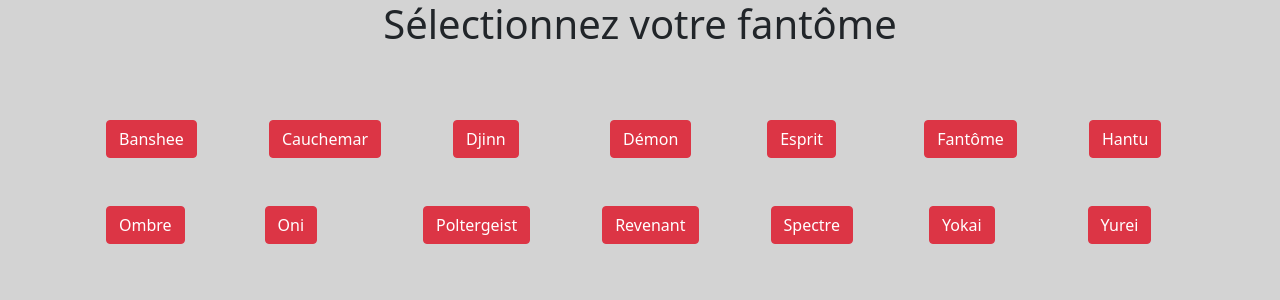
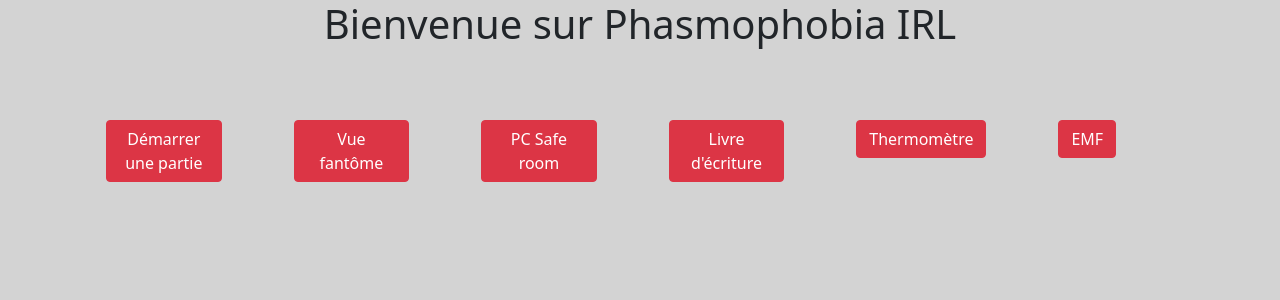
Before and after one commit to Zigotote/phasmophobia, a Vue app: page /choose-ghost in a window 1280 px wide. Shown: the top 300 px of the page. Built offline with nearby package versions, Linux system fonts and the light colour scheme; no server answers.

Commit message:
Add: init navigation with unique url

```diff
--- a/src/App.vue
+++ b/src/App.vue
@@ -1,9 +1,38 @@
 <template>
-  <router-view />
+  <home v-if="state.page === undefined || state.page === null || state.page === ''" @setPage="setPage"/>
+  <choose-ghost v-if="state.page === 'choose-ghost'" @setPage="setPage"/>
 </template>
 
 <script>
+import ChooseGhost  from './views/ChooseGhost';
+import { reactive } from 'vue';
+import Home         from './views/Home';
+import SocketConfig from "./socket.config";
+
 export default {
-  name: "App",
+  name: "App", components: { ChooseGhost, Home }, setup() {
+    let state = reactive({ page: localStorage.getItem("PAGE") });
+
+    const socket = SocketConfig.SOCKET;
+
+    socket.on("PLAYERS_CREATED", (players) => {
+      localStorage.setItem("PLAYERS", JSON.stringify(players));
+    });
+
+    socket.on("PLAYERS_CREATED", (players) => {
+      localStorage.setItem("PLAYERS", JSON.stringify(players));
+    });
+
+    socket.on("PLAYERS_MOVE", (room) => {
+      localStorage.setItem("CURRENT_ROOM", room);
+    });
+
+    const setPage = (page) => {
+      localStorage.setItem('PAGE', page)
+      state.page = page;
+    }
+
+    return { state, setPage };
+  },
 };
 </script>
--- a/src/views/ChooseGhost.vue
+++ b/src/views/ChooseGhost.vue
@@ -1,4 +1,5 @@
 <template>
+  <button @click="$emit('setPage', '')">Retour</button>
   <div class="container">
     <h1 class="text-center mb-5">Sélectionnez votre fantôme</h1>
     <div class="row">
@@ -17,6 +18,7 @@
 
 export default {
   name: "ChooseGhost",
+  emits: ['setPage'],
   setup() {
     const socket = SocketConfig.SOCKET;
     const router = useRouter();
--- a/src/views/Home.vue
+++ b/src/views/Home.vue
@@ -2,43 +2,27 @@
   <div class="container">
     <h1 class="text-center mb-5">Bienvenue sur Phasmophobia IRL</h1>
     <div class="row">
-      <router-link
+      <div
         class="col"
         v-for="link in links"
         :key="link.to"
-        :to="link.to"
       >
-        <button type="button" class="btn btn-danger m-4">
+        <button type="button" @click="$emit('setPage', link.to)" class="btn btn-danger m-4">
           {{ link.name }}
         </button>
-      </router-link>
+      </div>
     </div>
   </div>
 </template>
 
 <script>
-import SocketConfig from "../socket.config";
-
 export default {
   name: "Home",
+  emits: ['setPage'],
   setup() {
-    const socket = SocketConfig.SOCKET;
-
-    socket.on("PLAYERS_CREATED", (players) => {
-      localStorage.setItem("PLAYERS", JSON.stringify(players));
-    });
-
-    socket.on("PLAYERS_CREATED", (players) => {
-      localStorage.setItem("PLAYERS", JSON.stringify(players));
-    });
-
-    socket.on("PLAYERS_MOVE", (room) => {
-      localStorage.setItem("CURRENT_ROOM", room);
-    });
-
     const links = [
       {
-        to: "/choose-ghost",
+        to: "choose-ghost",
         name: "Démarrer une partie",
       },
       {
```
